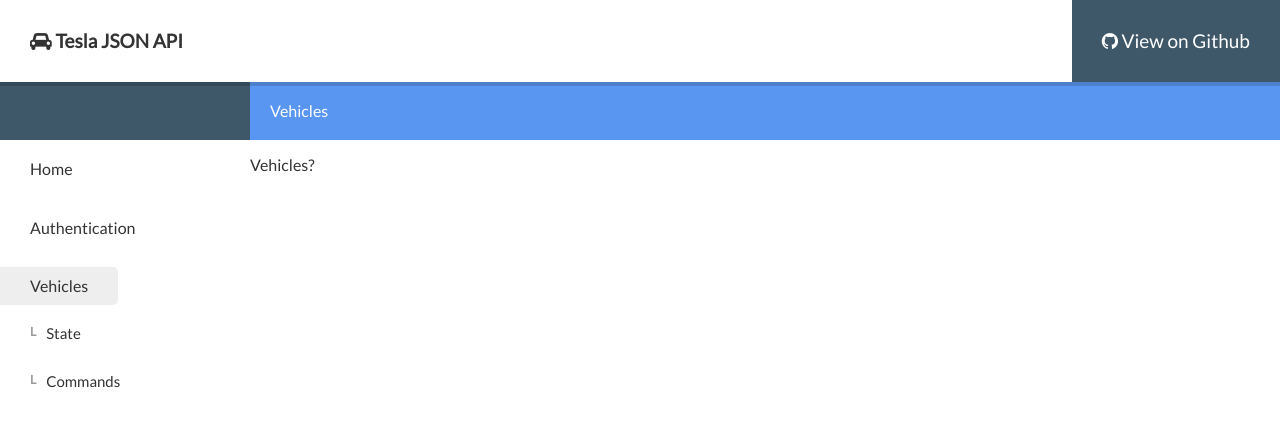
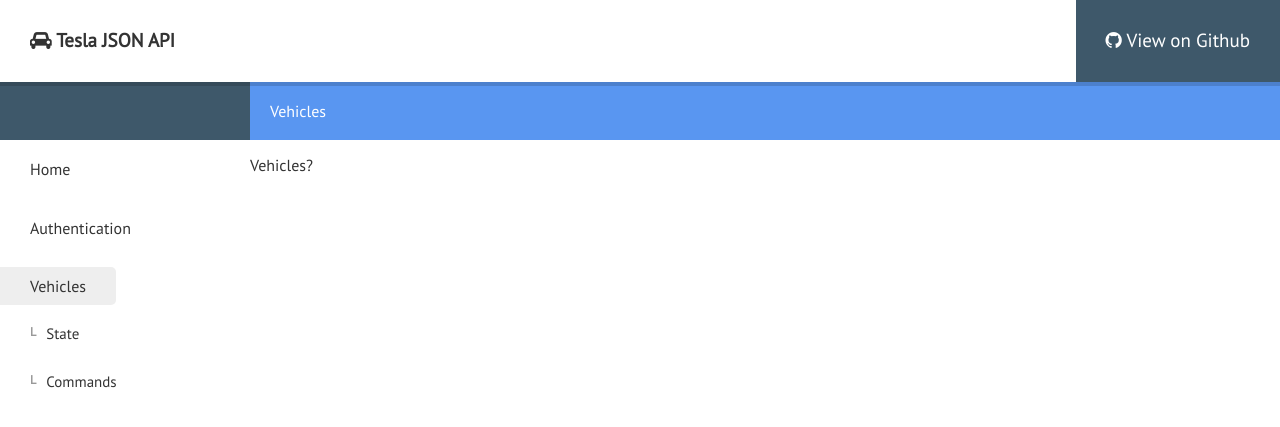
Before and after one commit to timdorr/tesla-api, a Jekyll site: the page built from docs/vehicles/index.md, in a window 1280 px wide. Shown: the top 427 px of the page. Built offline with Jekyll 4.4.1, drawn with Linux system fonts in a browser that asks for light colours.

Commit message:
Update pages stuff

```diff
--- a/docs/Gemfile
+++ b/docs/Gemfile
@@ -1,6 +1,6 @@
 source 'https://rubygems.org'
 ruby RUBY_VERSION
 
-gem 'minima', '~> 2.0'
+gem 'minima', '~> 2.1'
 
-gem 'github-pages', '105', group: :jekyll_plugins
+gem 'github-pages', '172', group: :jekyll_plugins
--- a/docs/_config.yml
+++ b/docs/_config.yml
@@ -24,7 +24,7 @@ github_username:  timdorr
 # Build settings
 markdown: kramdown
 theme: minima
-gems:
+plugins:
 exclude:
   - Gemfile
   - Gemfile.lock
--- a/docs/_includes/head.html
+++ b/docs/_includes/head.html
@@ -7,5 +7,7 @@
 
   <link rel="stylesheet" href="{{ "/assets/main.css" | relative_url }}">
   <link rel="stylesheet" href="https://maxcdn.bootstrapcdn.com/font-awesome/4.7.0/css/font-awesome.min.css">
+  <link href="https://fonts.googleapis.com/css?family=Open+Sans" rel="stylesheet">
+
   <link rel="canonical" href="{{ page.url | replace:'index.html','' | absolute_url }}">
 </head>
--- a/docs/_sass/base.scss
+++ b/docs/_sass/base.scss
@@ -17,7 +17,7 @@ $sidebar-width: 250px;
 
 body {
   color: $grey-dark;
-  font-family: 'Lato', sans-serif;
+  font-family: 'PT Sans', sans-serif;
 }
 
 a, a:hover {
--- a/docs/assets/main.scss
+++ b/docs/assets/main.scss
@@ -5,7 +5,7 @@
 
 /* Libraries */
 @import "libs/normalize";
-@import url('https://fonts.googleapis.com/css?family=Lato');
+@import url('https://fonts.googleapis.com/css?family=PT+Sans');
 
 /* Our stuff */
 @import "mixins";
```
Also changed, not shown: docs/Gemfile.lock.
